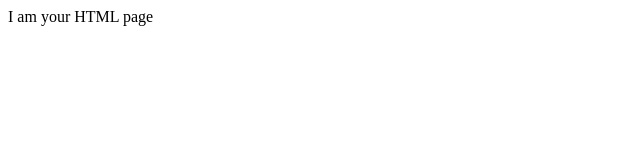
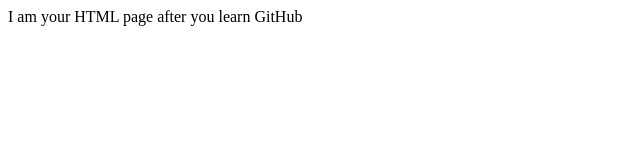
Before and after one commit to abhirepo/Lesson-02-GitHubFiles, a plain HTML site: page index.html in a window 1280 px wide. Shown: the whole page, without its empty margins (0-640 px from the left). Drawn offline with Linux system fonts and the light colour scheme.

Commit message:
pushing file after modification

```diff
--- a/index.html
+++ b/index.html
@@ -1,6 +1,6 @@
 <html>
 <head><title>HTML</title></head>
 <body>
-	<p>I am your HTML page</p>
+	<p>I am your HTML page after you learn GitHub</p>
 </body>
 </html>
```
